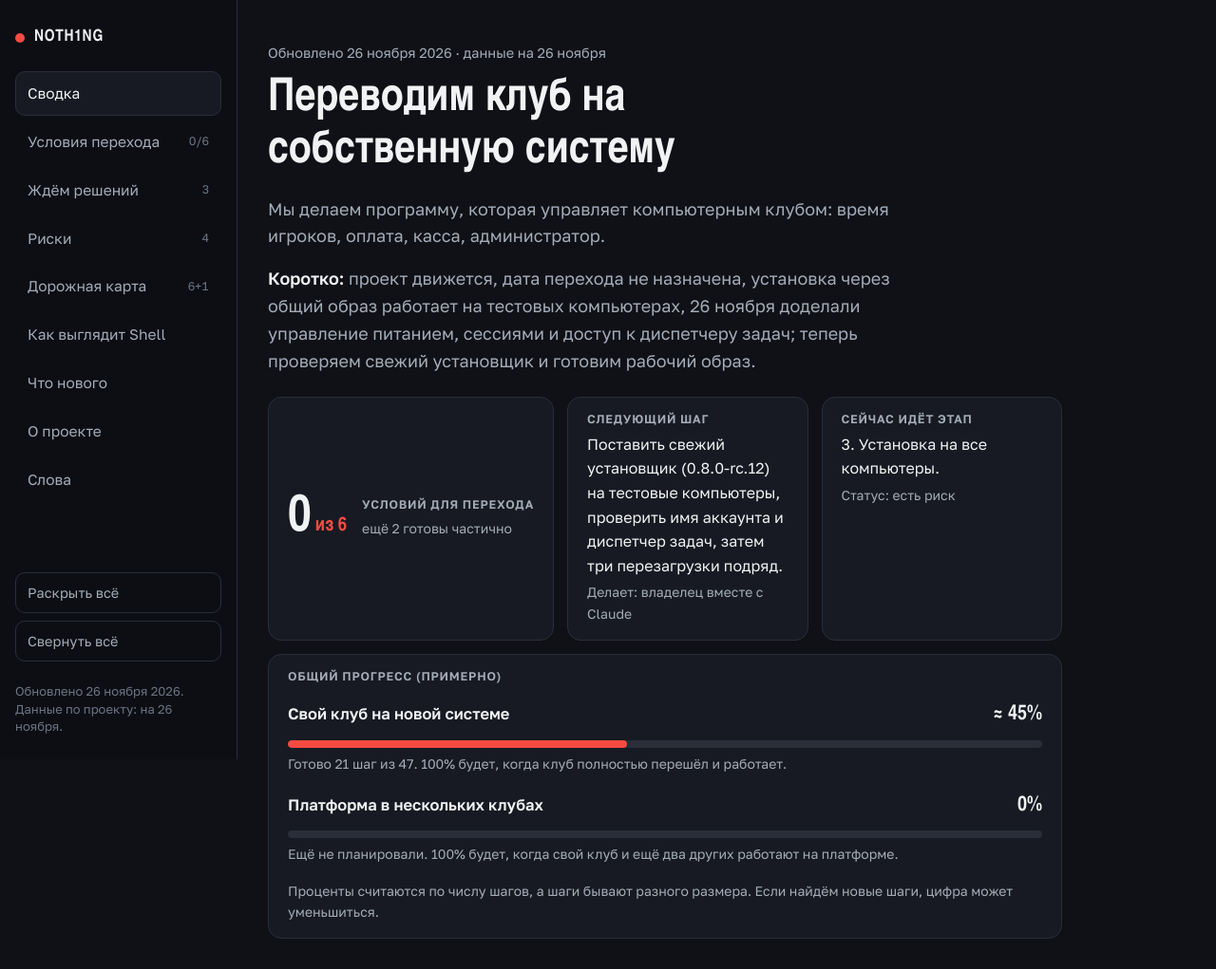
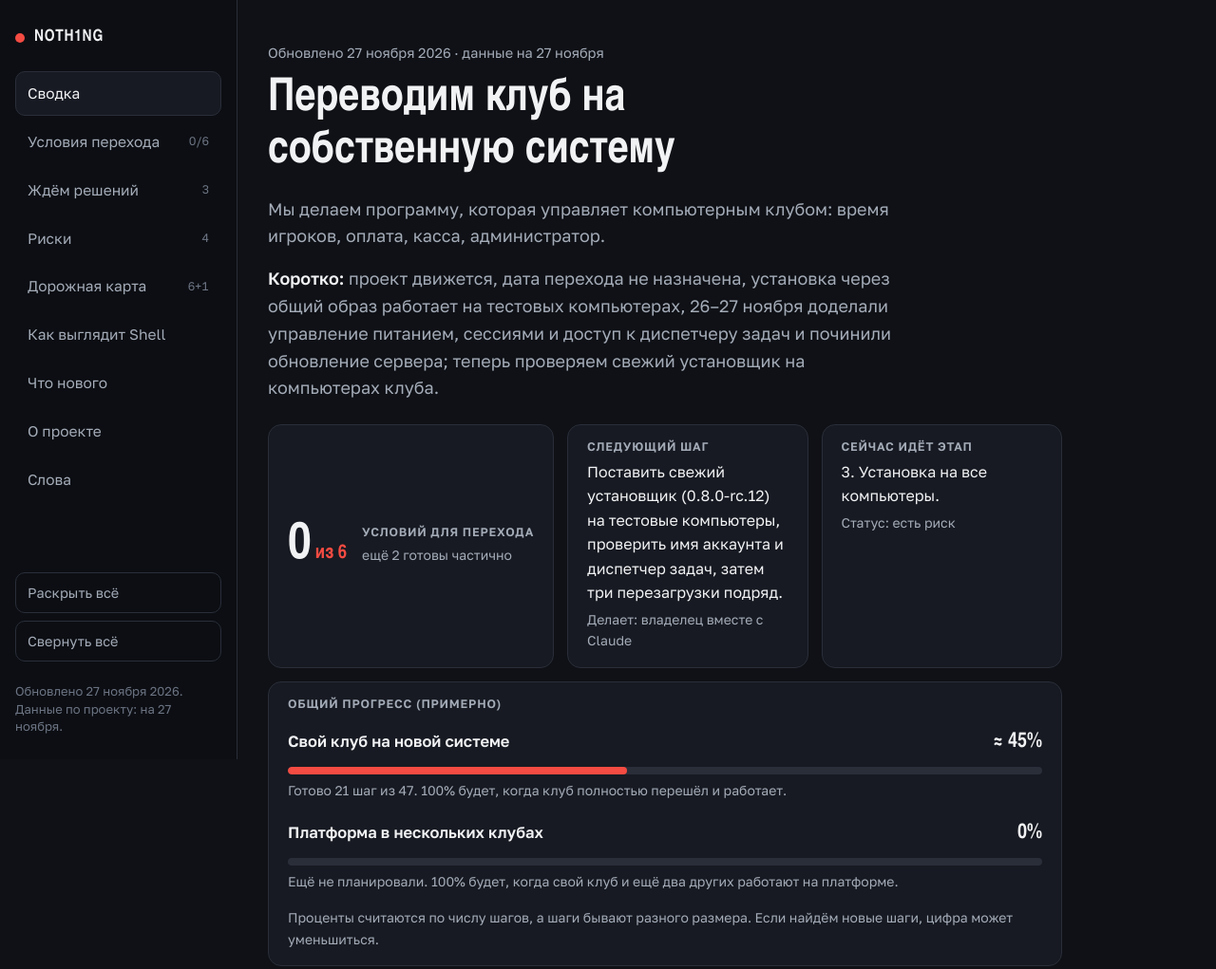
Before and after one commit to THEROCK-Cyber/noth1ng-status, a plain HTML site: page index.html in a window 1280 px wide. Shown: the top 1021 px of the page at 95% size. Drawn offline with Linux system fonts and the light colour scheme; a web font is replaced by a local one.

Commit message:
Статус на 27 ноября: починено обновление сервера, копии базы, инструкция для проверки восстановления

```diff
--- a/index.html
+++ b/index.html
@@ -194,15 +194,15 @@ footer p+p{margin-top:6px}
     <button type="button" id="openAll">Раскрыть всё</button>
     <button type="button" id="closeAll">Свернуть всё</button>
   </div>
-  <p class="stamp">Обновлено 26 ноября 2026.<br>Данные по проекту: на 26 ноября.</p>
+  <p class="stamp">Обновлено 27 ноября 2026.<br>Данные по проекту: на 27 ноября.</p>
 </aside>
 
 <main>
   <div class="hero" id="svodka">
-    <p class="kicker">Обновлено 26 ноября 2026 · данные на 26 ноября</p>
+    <p class="kicker">Обновлено 27 ноября 2026 · данные на 27 ноября</p>
     <h1>Переводим клуб на собственную систему</h1>
     <p class="lead">Мы делаем программу, которая управляет компьютерным клубом: время игроков, оплата, касса, администратор.</p>
-    <p class="lead"><b>Коротко:</b> проект движется, дата перехода не назначена, установка через общий образ работает на тестовых компьютерах, 26 ноября доделали управление питанием, сессиями и доступ к диспетчеру задач; теперь проверяем свежий установщик и готовим рабочий образ.</p>
+    <p class="lead"><b>Коротко:</b> проект движется, дата перехода не назначена, установка через общий образ работает на тестовых компьютерах, 26–27 ноября доделали управление питанием, сессиями и доступ к диспетчеру задач и починили обновление сервера; теперь проверяем свежий установщик на компьютерах клуба.</p>
     <div class="cards2">
       <div class="gate"><div class="big">0<small>из 6</small></div><div><h3>Условий для перехода</h3><p class="sm">ещё 2 готовы частично</p></div></div>
       <div><h3>Следующий шаг</h3><p>Поставить свежий установщик (0.8.0-rc.12) на тестовые компьютеры, проверить имя аккаунта и диспетчер задач, затем три перезагрузки подряд.</p><p class="sm">Делает: владелец вместе с Claude</p></div>
@@ -254,7 +254,7 @@ footer p+p{margin-top:6px}
         <ul class="cards">
           <li><b>Установка через общий образ проверена только на двух компьютерах</b><span>25 ноября после трёх исправлений она заработала на тестовой копии образа: два компьютера сами получили доступ и открыли программу игрока. Что осталось: перезагрузки, полный цикл игры и подготовка рабочего образа. Рабочий образ пока не трогаем.</span><span class="meta">Риск: средний, снижается</span></li>
           <li><b>Восстановление данных из копии нужно проверить заново перед переходом</b><span>Что делаем: повторим проверку за один-два дня до перехода и один раз потренируем возврат к копии.</span><span class="meta">Риск: средний</span></li>
-          <li><b>Автоматические проверки на GitHub сейчас не запускаются</b><span>Причина: исчерпан лимит оплаты. Проверки написаны и подключены, а до решения вопроса мы запускаем их вручную перед каждым слиянием. На работу клуба это не влияет.</span><span class="meta">Риск: низкий</span></li>
+          <li><b>Автоматические проверки на GitHub сейчас не запускаются</b><span>Причина: исчерпан лимит оплаты. Проверки запускаем вручную перед каждым слиянием, но 27 ноября поломка сборки прошла мимо них и была видна только на сервере. Нужно поправить оплату в GitHub до дня перехода.</span><span class="meta">Риск: средний</span></li>
           <li><b>При долгом обрыве связи последние минуты игры могут остаться неоплаченными</b><span>Компьютер блокируется в срок, но запас времени (до 5 минут) с баланса не списывается. Решение владельца: принимаем потерю. Вернёмся к вопросу, если такие случаи будут частыми.</span><span class="meta">Риск: низкий, принят</span></li>
         </ul>
       </div>
@@ -384,6 +384,7 @@ footer p+p{margin-top:6px}
       <summary><h2>Что нового</h2><span class="badge">14 записей</span></summary>
       <div class="body">
         <ul class="log">
+          <li><time datetime="2026-11-27">27 ноября</time><span>Нашли, что с утра сервер не обновлялся: две сборки подряд упали из-за ошибки в порядке сборки, и работала предыдущая версия. Исправили за час, теперь на сервере все изменения, включая сбор ошибок и понятные статусы питания. Панель теперь сразу подхватывает новую версию после обновления сервера, без обновления страницы вручную. Копии базы делаются каждый день без пропусков; подготовлена пошаговая инструкция для проверки восстановления и репетиции возврата к копии. Составлен список из 10 проверок до перехода.</span></li>
           <li><time datetime="2026-11-26">26 ноября</time><span>Доделали то, на чём спотыкались при проверке на тестовых компьютерах. В настройках панели два переключателя доступа к диспетчеру задач: для владельца (включён) и для клиентов (выключен по умолчанию); на тестовом компьютере включение сработало. Подтверждения «Перезагрузить» и «Завершить сессию» теперь работают и из контекстного меню карты клуба и раздела «Компьютеры». Если у клиента вышло время на выключенном компьютере, сессия сама закрывается. Кнопка «Включить» на карте доступна примерно через 20 секунд после выключения, а не через 3 минуты. В «Моём аккаунте» вместо слова «Игрок» показывается имя аккаунта. Свежий установщик 0.8.0-rc.12 подключён к панели; на клубных компьютерах он ещё не проверен.</span></li>
           <li><time datetime="2026-11-25">25 ноября</time><span>Установка через общий образ впервые заработала: два компьютера загрузились с тестовой копии образа, сами получили доступ у сервера и открыли программу игрока. По пути исправлены три ошибки: та самая «ошибка доступа к Program Files», неверное название режима в установщике и чёрный экран вместо экрана ожидания. Новый установщик собран, в панель ещё не выложен.</span></li>
           <li><time datetime="2026-11-25">25 ноября</time><span>Собран свежий установщик с новой версией программы игрока (вместе с «сессией владельца») и выложен для скачивания из панели. На компьютерах клуба он ещё не запускался — это следующий шаг.</span></li>
```
